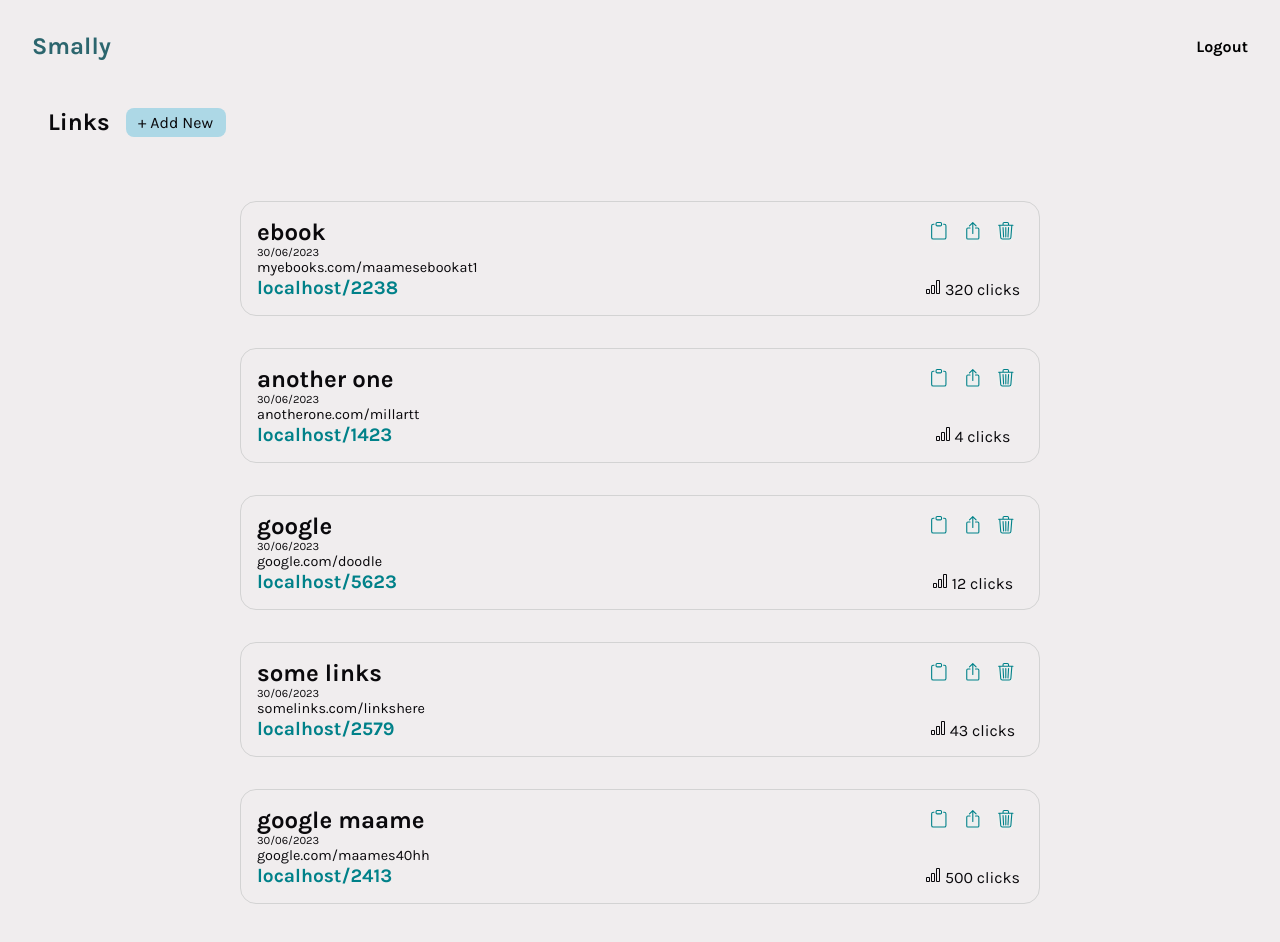
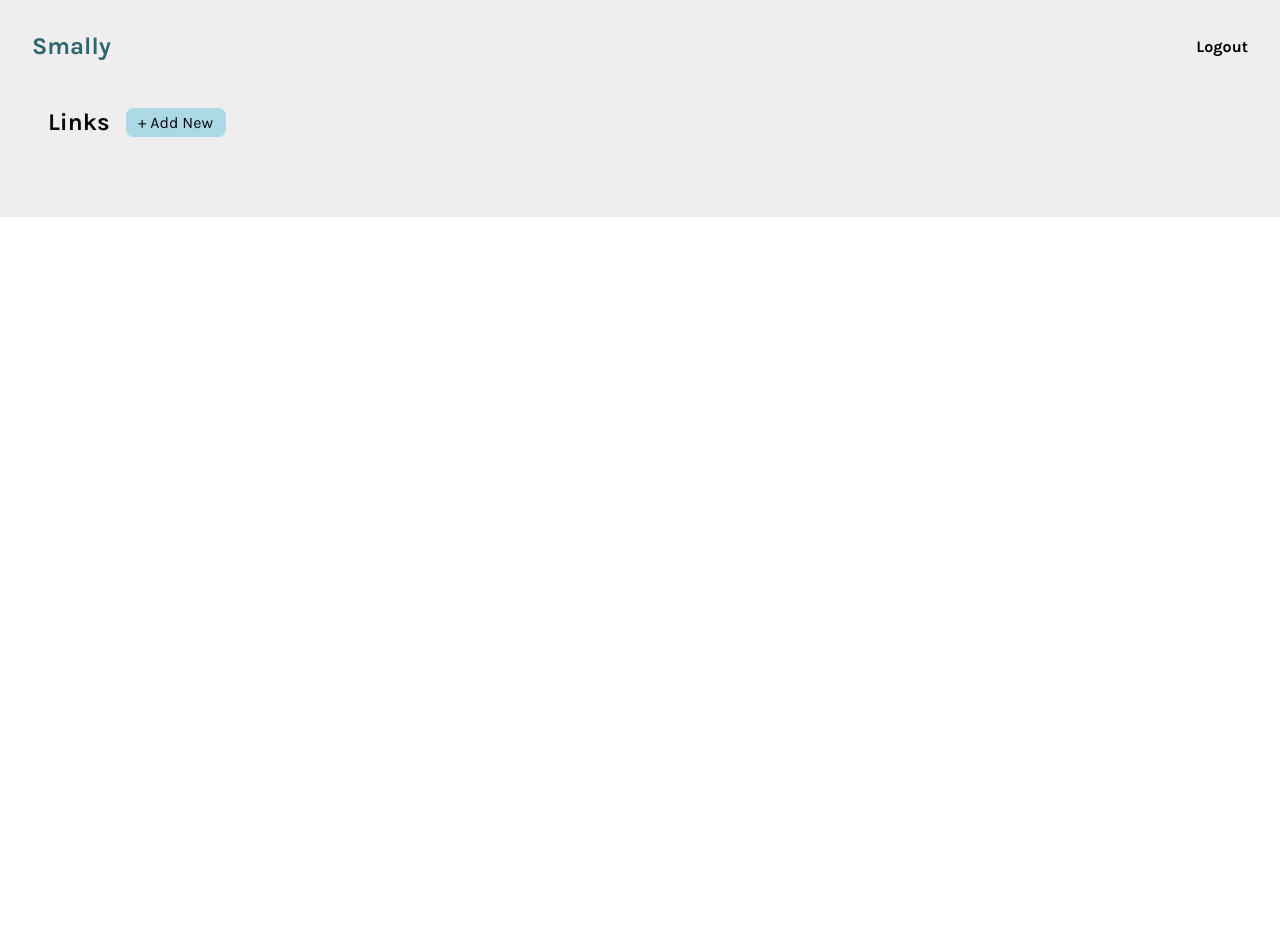
Before and after one commit to mbonamensa/smally, a React (Vite) app: page /account in a window 1280 px wide. Shown: the top 942 px of the page. After the commit the page ends 800 px from the top, so only its background shows below. Built offline with nearby package versions, Linux system fonts and the light colour scheme.

Commit message:
add databse

```diff
--- a/package.json
+++ b/package.json
@@ -12,11 +12,13 @@
   "dependencies": {
     "date-fns": "^2.30.0",
     "firebase": "^9.23.0",
+    "nanoid": "^4.0.2",
     "react": "^18.2.0",
     "react-dom": "^18.2.0",
     "react-firebase-hooks": "^5.1.1",
     "react-icons": "^4.10.1",
-    "react-router-dom": "^6.14.0"
+    "react-router-dom": "^6.14.0",
+    "tinyurl-api": "^1.0.1"
   },
   "devDependencies": {
     "@types/react": "^18.0.37",
--- a/src/components/LinkCard.tsx
+++ b/src/components/LinkCard.tsx
@@ -1,26 +1,22 @@
-import format from "date-fns/format"
+// import format from "date-fns/format"
+import { format } from 'date-fns';
 import {BsBarChart, BsBoxArrowUp, BsTrash3, BsClipboard} from "react-icons/bs"
+import { LinkDataType } from "../types"
 
 
 
-type LinkCard = {
-    // id: string,
-    timestamp: Date,
-    name: string,
-    longURL: string,
-    shortCode: string,
-    totalClicks: number
-}
+function LinkCard({timestamp, name, longUrl, shortCode, totalClicks}: LinkDataType )  {
 
-function LinkCard({timestamp, name, longURL, shortCode, totalClicks}: LinkCard )  {
-    // const createdAt = timestamp.toString()
+    const formattedTimestamp = format(timestamp, 'd/MM/y');
+
   return (
     <>
         <div className="links">
             <div className="link-details">
                 <h2>{name}</h2>
-                <p className="timestamp">{format(timestamp, "d/MM/y")}</p>
-                <p className="long-url">{longURL}</p>
+                {/* <p className="timestamp">{timestamp}</p> */}
+                <p className="timestamp">{formattedTimestamp}</p>
+                <p className="long-url">{longUrl}</p>
                 <p className="short-url-code">{window.location.host}/{shortCode}</p>
             </div>
             <div className="link-analytics">
--- a/src/components/ShortnerInput.tsx
+++ b/src/components/ShortnerInput.tsx
@@ -3,20 +3,25 @@
 
 import { globalContext } from "../globalContext"
 import { Link } from "react-router-dom"
+import { nanoid } from "nanoid"
 
 
 function ShortnerInput() {
     const {addNewLink} = useContext(globalContext)
 
-    const [urlData, setInput] = useState({
+    const [urlData, setUrlData] = useState({
         name: "",
-        longUrl: ""
+        longUrl: "",
+        id: nanoid(),
+        timestamp: new Date(),
+        shortCode: "",
+        totalClicks: 0
     })
-    // console.log(urlData)
+    console.log(urlData)
 
     function handleChange(e: React.FormEvent<HTMLInputElement>) {
         const {name, value} = e.currentTarget
-        setInput(prev => ({
+        setUrlData(prev => ({
             ...prev,
             [name]: value
         }))
--- a/src/dummyData.ts
+++ b/src/dummyData.ts
@@ -3,7 +3,7 @@
         id: "1",
         timestamp: new Date(),
         name: "ebook",
-        longURL: "myebooks.com/maamesebookat1",
+        longUrl: "myebooks.com/maamesebookat1",
         shortCode: "2238",
         totalClicks: 320
     },
@@ -11,7 +11,7 @@
         id: "2",
         timestamp: new Date(),
         name: "another one",
-        longURL: "anotherone.com/millartt",
+        longUrl: "anotherone.com/millartt",
         shortCode: "1423",
         totalClicks: 4
     },
@@ -19,7 +19,7 @@
         id: "3",
         timestamp: new Date(),
         name: "google",
-        longURL: "google.com/doodle",
+        longUrl: "google.com/doodle",
         shortCode: "5623",
         totalClicks: 12
     },
@@ -27,7 +27,7 @@
         id: "4",
         timestamp: new Date(),
         name: "some links",
-        longURL: "somelinks.com/linkshere",
+        longUrl: "somelinks.com/linkshere",
         shortCode: "2579",
         totalClicks: 43
     },
@@ -35,7 +35,7 @@
         id: "5",
         timestamp: new Date(),
         name: "google maame",
-        longURL: "google.com/maames40hh",
+        longUrl: "google.com/maames40hh",
         shortCode: "2413",
         totalClicks: 500
     }
--- a/src/firebase.ts
+++ b/src/firebase.ts
@@ -1,6 +1,6 @@
 import { initializeApp } from "firebase/app";
 import {getAuth, createUserWithEmailAndPassword, signInWithEmailAndPassword, signOut, } from "firebase/auth"
-import { getFirestore} from "firebase/firestore"
+import { getFirestore, collection} from "firebase/firestore"
 
 
 const firebaseConfig = {
@@ -16,6 +16,7 @@
 const firebase = initializeApp(firebaseConfig);
 const firestore = getFirestore(firebase)
 const auth = getAuth(firebase)
+const linksCollection = collection(firestore, "links")
 
 
 const logInWithEmailAndPassword = async (email:string, password:string) => {
@@ -63,6 +64,7 @@
     firebase,
     firestore,
     auth,
+    linksCollection,
     signOut,
     signUpWithEmailAndPassword,
     logInWithEmailAndPassword,
--- a/src/globalContext.tsx
+++ b/src/globalContext.tsx
@@ -1,9 +1,7 @@
-import {createContext, useState} from "react"
+import {createContext, useState, useEffect} from "react"
 
-type LinkDataType = {
-    name: string,
-    longUrl: string
-}
+import { LinkDataType } from "./types"
+
 type GlobalContextTypes = {
     formOverlay: boolean,
     addNewLink: (urlData: LinkDataType) => void,
@@ -16,7 +14,10 @@
 function GlobalContextProvider(props: {children: React.ReactNode}) {
 
     const [formOverlay, setFormOverlay] = useState(false)
-    const [linkData, setLinkData] = useState<LinkDataType[]>([])
+    const storedLinkData = localStorage.getItem("linkData");
+    const parsedLinkData = storedLinkData ? JSON.parse(storedLinkData) : [];
+
+    const [linkData, setLinkData] = useState<LinkDataType[]>(parsedLinkData);
 
     function addNewLink(urlData: LinkDataType) {
         setLinkData(prevData => [...prevData, urlData])
@@ -25,6 +26,11 @@
     function closeOverlay() {
         setFormOverlay(false)
     }
+
+    useEffect(() => {
+        localStorage.setItem("linkData", JSON.stringify(linkData))
+
+    }, [linkData])
 
     console.log(linkData)
 
--- a/src/pages/Account.tsx
+++ b/src/pages/Account.tsx
@@ -4,9 +4,12 @@
 import {Link, Outlet, useNavigate } from "react-router-dom"
 
 
-import { data } from "../dummyData"
+import { useContext } from "react"
+import { globalContext } from "../globalContext"
 
 function Account()  {
+
+  const {linkData} = useContext(globalContext)
 
   const navigate = useNavigate()
 
@@ -16,16 +19,27 @@
     console.log("logged out")
   };
 
-  const linkCards = data.map(card => {
+  const linkCards = linkData.map(card => {
    return <LinkCard
       key={card.id}
+      id={card.id}
       timestamp={card.timestamp}
       name={card.name}
-      longURL={card.longURL}
+      longUrl={card.longUrl}
       shortCode={card.shortCode}
       totalClicks={card.totalClicks}
     />
   })
+  // const linkCards = data.map(card => {
+  //  return <LinkCard
+  //     key={card.id}
+  //     timestamp={card.timestamp}
+  //     name={card.name}
+  //     longURL={card.longURL}
+  //     shortCode={card.shortCode}
+  //     totalClicks={card.totalClicks}
+  //   />
+  // })
 
   return (
     <div className="account">
--- /dev/null
+++ b/src/types.ts
@@ -0,0 +1,8 @@
+export type LinkDataType = {
+    id: string,
+    timestamp: Date,
+    name: string,
+    longUrl: string,
+    shortCode: string,
+    totalClicks: number
+}
```
Also changed, not shown: 1 other file (tests, documents, lock files or other folders).
